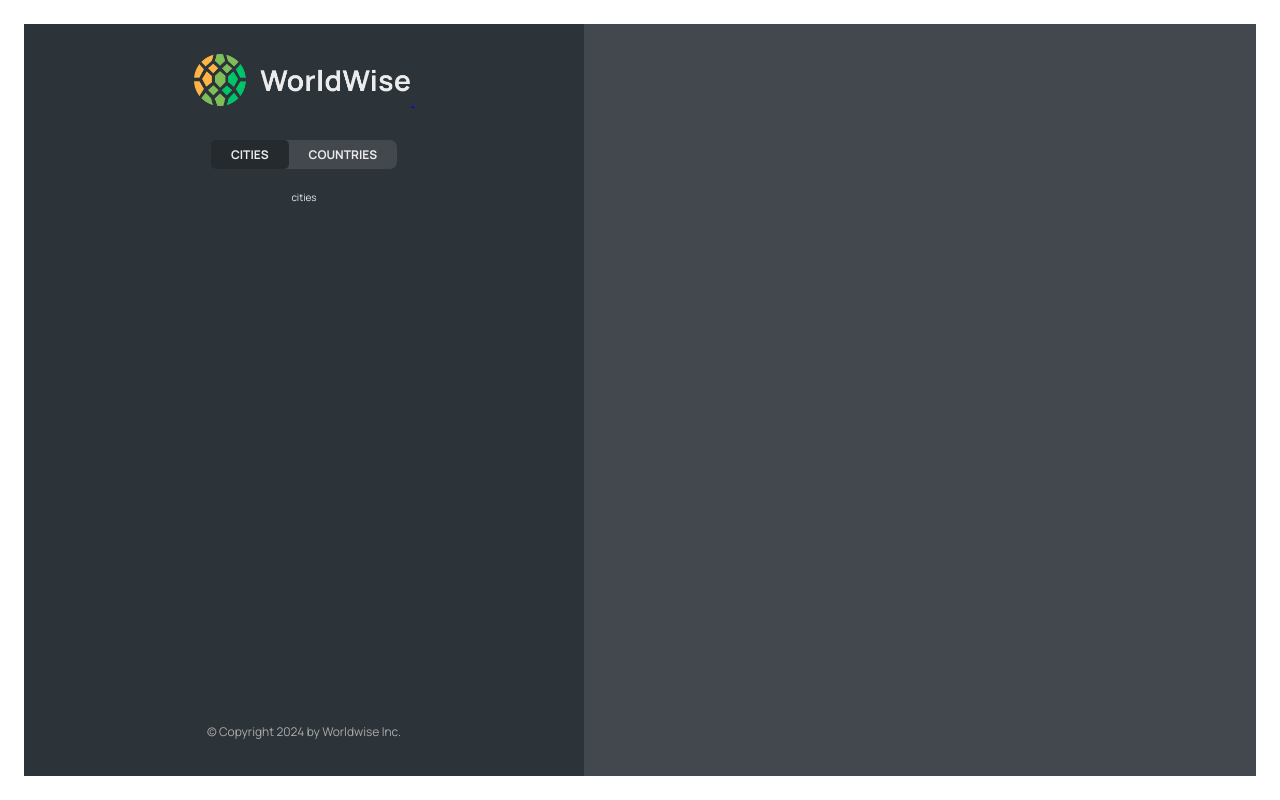
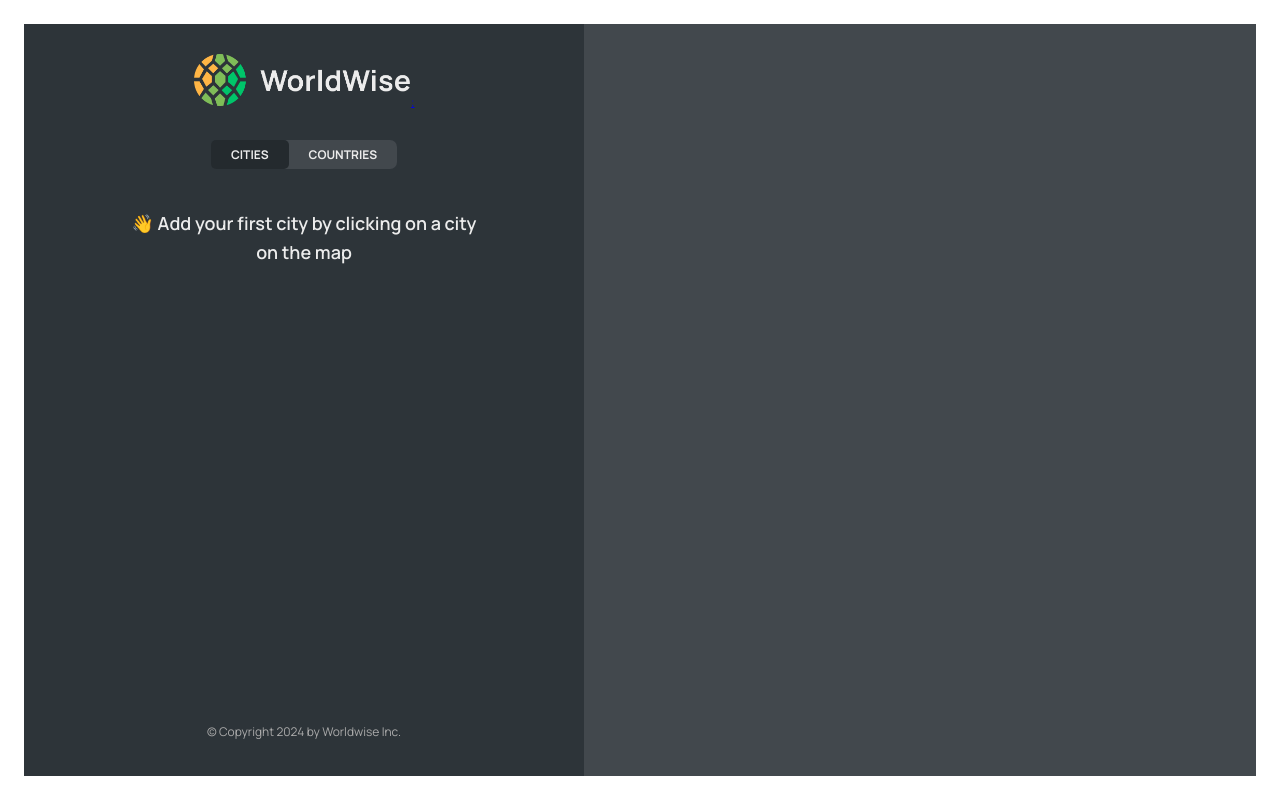
Before and after one commit to mertparlak-zima/worldwise, a React (Vite) app: page /app/cities in a window 1280 px wide. Built offline with nearby package versions, Linux system fonts and the light colour scheme; data requests are answered from the project's data file.

Commit message:
chore: Add server script for JSON data and implement CityList component

```diff
--- a/data/cities.json
+++ b/data/cities.json
@@ -1,40 +1,3 @@
 {
-  "cities": [
-    {
-      "cityName": "Lisbon",
-      "country": "Portugal",
-      "emoji": "🇵🇹",
-      "date": "2027-10-31T15:59:59.138Z",
-      "notes": "My favorite city so far!",
-      "position": {
-        "lat": 38.727881642324164,
-        "lng": -9.140900099907554
-      },
-      "id": 73930385
-    },
-    {
-      "cityName": "Madrid",
-      "country": "Spain",
-      "emoji": "🇪🇸",
-      "date": "2027-07-15T08:22:53.976Z",
-      "notes": "",
-      "position": {
-        "lat": 40.46635901755316,
-        "lng": -3.7133789062500004
-      },
-      "id": 17806751
-    },
-    {
-      "cityName": "Berlin",
-      "country": "Germany",
-      "emoji": "🇩🇪",
-      "date": "2027-02-12T09:24:11.863Z",
-      "notes": "Amazing 😃",
-      "position": {
-        "lat": 52.53586782505711,
-        "lng": 13.376933665713324
-      },
-      "id": 98443197
-    }
-  ]
+  "cities": []
 }
--- a/package.json
+++ b/package.json
@@ -7,9 +7,11 @@
     "dev": "vite",
     "build": "vite build",
     "lint": "eslint . --ext js,jsx --report-unused-disable-directives --max-warnings 0",
-    "preview": "vite preview"
+    "preview": "vite preview",
+    "server": "json-server --watch data/cities.json --port 9000"
   },
   "dependencies": {
+    "json-server": "^1.0.0-beta.0",
     "react": "^18.2.0",
     "react-dom": "^18.2.0",
     "react-router-dom": "^6.23.1"
--- a/src/App.jsx
+++ b/src/App.jsx
@@ -5,7 +5,31 @@ import PageNotFound from "./pages/PageNotFound";
 import AppLayout from "./pages/AppLayout";
 import Login from "./pages/Login";
 import Pricing from "./pages/Pricing";
+import CityList from "./components/CityList/CityList";
+import { useEffect, useState } from "react";
+
+const URL = "http://localhost:9000";
 function App() {
+  const [cities, setCities] = useState([]);
+  const [isLoading, setIsLoading] = useState(false);
+
+  useEffect(function () {
+    async function fetchCities() {
+      try {
+        setIsLoading(true);
+        const response = await fetch(`${URL}/cities`);
+        const data = await response.json();
+        setCities(data);
+      } catch (error) {
+        console.error(error);
+      } finally {
+        setIsLoading(false);
+        console.log(cities);
+      }
+    }
+    fetchCities();
+  }, []);
+
   return (
     <>
       <BrowserRouter>
@@ -15,8 +39,11 @@ function App() {
           <Route path="pricing" element={<Pricing />} />
           <Route path="login" element={<Login />} />
           <Route path="app" element={<AppLayout />}>
-            <Route index element={<div>List index </div>} />
-            <Route path="cities" element={<div>cities</div>} />
+            <Route index element={<CityList />} />
+            <Route
+              path="cities"
+              element={<CityList cities={cities} isLoading={isLoading} />}
+            />
             <Route path="countries" element={<div>countries</div>} />
             <Route path="form" element={<div>form</div>} />
           </Route>
--- /dev/null
+++ b/src/components/CityItem/CityItem.jsx
@@ -0,0 +1,20 @@
+import { cityItem, emoji, name, date, deleteBtn } from "./CityItem.module.css";
+
+const formatDate = (date) =>
+  new Intl.DateTimeFormat("en", {
+    day: "numeric",
+    month: "long",
+    year: "numeric",
+    weekday: "long",
+  }).format(new Date(date));
+export default function CityItem({ city, key }) {
+  const { cityName, emoji: cityEmoji, date: cityDate } = city;
+  return (
+    <li className={cityItem} key={key}>
+      <span className={emoji}>{cityEmoji}</span>
+      <h3 className={name}>{cityName}</h3>
+      <time className={date}>({formatDate(cityDate)})</time>
+      <button className={deleteBtn}>&times;</button>
+    </li>
+  );
+}
--- /dev/null
+++ b/src/components/CityList/CityList.jsx
@@ -0,0 +1,20 @@
+import { cityList } from "./CityList.module.css";
+import Spinner from "../Spinner/Spinner";
+import CityItem from "../CityItem/CityItem";
+import Message from "../Message/Message";
+export default function CityList({ cities, isLoading }) {
+  if (isLoading) return <Spinner />;
+
+  if (!cities.length)
+    return (
+      <Message message="Add your first city by clicking on a city on the map" />
+    );
+
+  return (
+    <ul className={cityList}>
+      {cities.map((city) => (
+        <CityItem key={city.id} city={city} />
+      ))}
+    </ul>
+  );
+}
```
Also changed, not shown: data/preset cities.json (added, +40 -0 lines), 1 other file (tests, documents, lock files or other folders).
